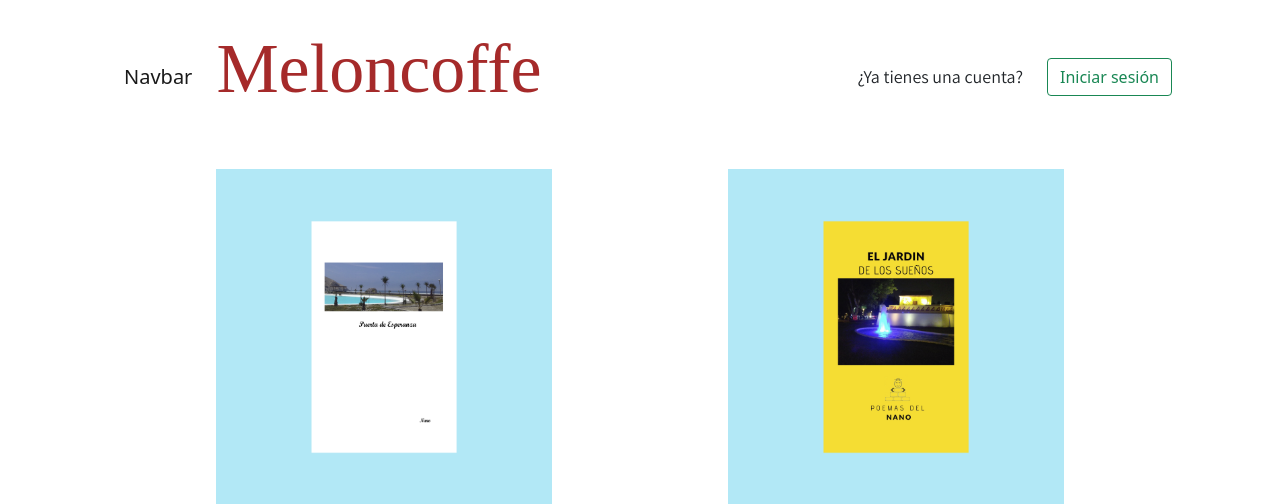
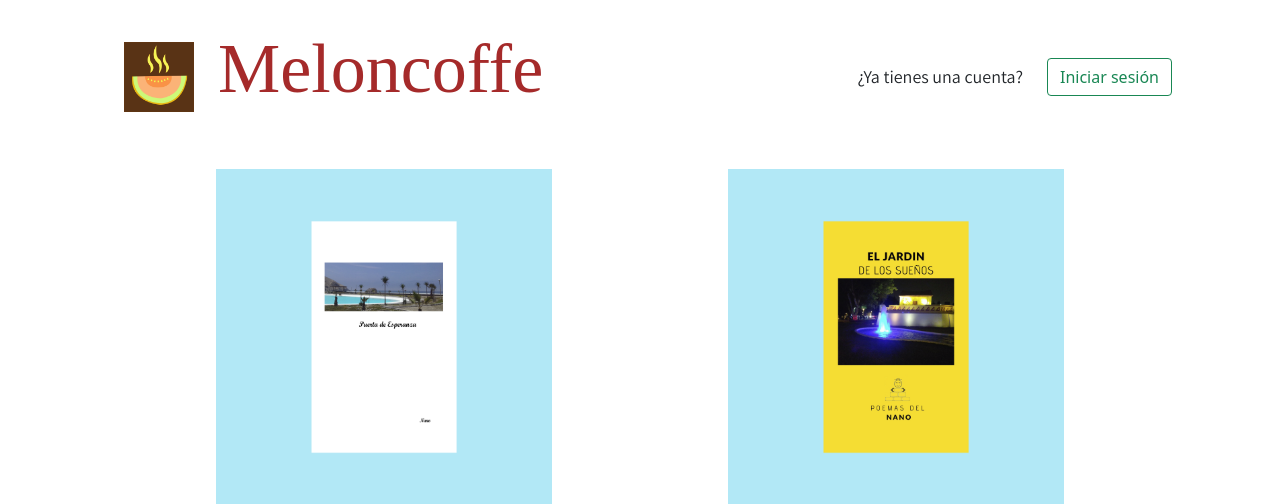
Before and after one commit to Tomohiko10615/meloncoffee, a Django app: page /user/ in a window 1280 px wide. Shown: the top 504 px of the page. Run offline with Django 3.2, Linux system fonts and the light colour scheme; some web fonts are replaced.

Commit message:
added images

```diff
--- a/meloncoffee/templates/base.html
+++ b/meloncoffee/templates/base.html
@@ -5,7 +5,7 @@
         <title>{% block title %}Melon Coffe{% endblock title %}</title>
         <meta name="viewport" content="width=device-width,
         initial-scale=1, shrink-to-fit=no">
-
+        <link rel="icon" href="{% static 'images/logo.png' %}" type="image/x-icon">
         <link href="https://cdn.jsdelivr.net/npm/bootstrap@5.1.3/dist/css/bootstrap.min.css" rel="stylesheet" integrity="sha384-1BmE4kWBq78iYhFldvKuhfTAU6auU8tT94WrHftjDbrCEXSU1oBoqyl2QvZ6jIW3" crossorigin="anonymous">
         <link rel="preconnect" href="https://fonts.googleapis.com">
         <link rel="preconnect" href="https://fonts.gstatic.com" crossorigin>
@@ -15,7 +15,9 @@
     <body>
         <nav class="navbar navbar-expand-lg navbar-light sticky-top bg-white">
             <div class="container-fluid">
-              <a class="navbar-brand" href="#">Navbar</a>
+              <a class="navbar-brand" href="#">
+                <img src="{% static 'images/logo.png' %}" alt="" width="70" height="70">
+              </a>
               <button class="navbar-toggler" type="button" data-bs-toggle="collapse" data-bs-target="#navbarNav" aria-controls="navbarNav" aria-expanded="false" aria-label="Toggle navigation">
                 <span class="navbar-toggler-icon"></span>
               </button>
```
Also changed, not shown: meloncoffee/templates/registration/signup.html (+0 -12 lines), meloncoffee/static/images/logo.png (added).
